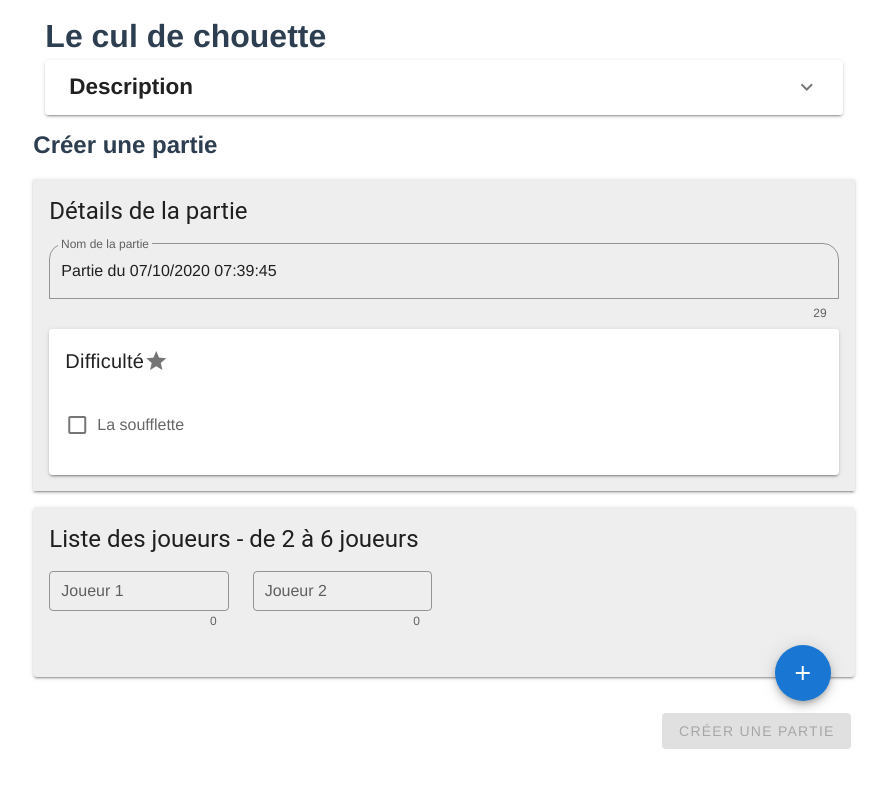
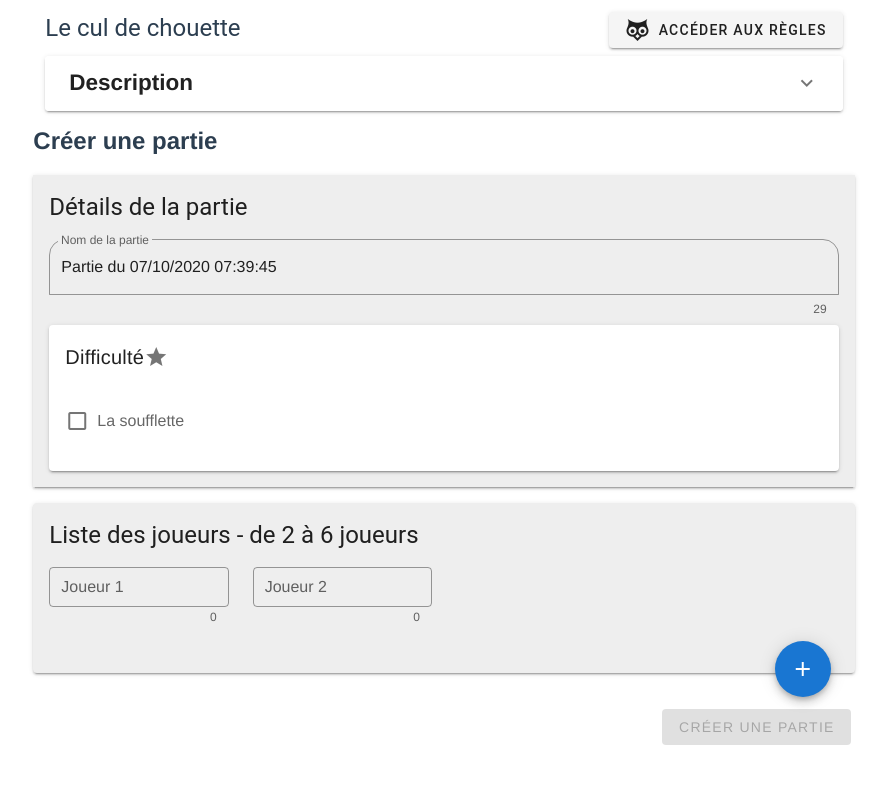
Before and after one commit to Kize/cul-de-chouette, a Vue app: page /#/ in a window 1280 px wide. Shown: the top 788 px of the page, without its empty margins (196-1083 px from the left). Built offline with nearby package versions, Linux system fonts and the light colour scheme; the HTML template or start-up script is replaced by a standard one.

Commit message:
feat: add button to access to game's rules

```diff
--- /dev/null
+++ b/src/components/RulesButton.vue
@@ -0,0 +1,20 @@
+<template>
+  <a
+    target="_blank"
+    href="https://docs.google.com/document/d/111XDCFHeqVqV-DvnJqJ31rp05tMZbmpxJWQDvPJdIHY/edit?usp=sharing"
+  >
+    <v-btn>
+      <v-icon class="mr-2">mdi-owl</v-icon>
+      Accéder aux règles
+    </v-btn>
+  </a>
+</template>
+
+<script lang="ts">
+import { Component, Vue } from "vue-property-decorator";
+
+@Component({})
+export default class RulesButton extends Vue {}
+</script>
+
+<style scoped lang="scss"></style>
--- a/src/views/home/components/Intro.vue
+++ b/src/views/home/components/Intro.vue
@@ -1,6 +1,13 @@
 <template>
   <v-container>
-    <h1>Le cul de chouette</h1>
+    <h1 class="headline mb-2">
+      <v-row no-gutters justify="space-between">
+        <v-col>Le cul de chouette</v-col>
+        <v-col class="text-right">
+          <RulesButton></RulesButton>
+        </v-col>
+      </v-row>
+    </h1>
 
     <v-expansion-panels accordion hover>
       <v-expansion-panel>
@@ -31,9 +38,10 @@
 
 <script lang="ts">
 import { Component, Vue } from "vue-property-decorator";
+import RulesButton from "@/components/RulesButton.vue";
 
 @Component({
-  components: {}
+  components: { RulesButton }
 })
 export default class Intro extends Vue {}
 </script>
--- a/src/views/scribe-panel/ScribePanel.vue
+++ b/src/views/scribe-panel/ScribePanel.vue
@@ -1,8 +1,11 @@
 <template>
   <div class="scribe-panel">
     <v-row class="mx-2">
-      <v-col lg="6" md="10" sm="12">
+      <v-col lg="4" md="10" sm="12">
         <h1 class="headline">Gestion des scores - {{ name }}</h1>
+      </v-col>
+      <v-col>
+        <RulesButton></RulesButton>
       </v-col>
       <v-col>
         <AddOperationLinesButton></AddOperationLinesButton>
@@ -68,9 +71,11 @@ import { ROUTES } from "@/router";
 import AddOperationLinesButton from "@/views/scribe-panel/components/AddOperationLinesButton.vue";
 import EndGameDialogCard from "@/views/scribe-panel/dialogs/EndGameDialogCard.vue";
 import CancelGameDialogCard from "@/views/scribe-panel/dialogs/CancelGameDialogCard.vue";
+import RulesButton from "@/components/RulesButton.vue";
 
 @Component({
   components: {
+    RulesButton,
     CancelGameDialogCard,
     EndGameDialogCard,
     AddOperationLinesButton,
@@ -123,6 +128,7 @@ export default class ScribePanel extends Vue {
     this.showEndGameDialog = false;
     this.$store.dispatch("currentGame/handleEndGame");
   }
+
   cancelCurrentGame(): void {
     this.showCancelGameDialog = false;
     this.$store.dispatch("currentGame/nextGame");
```
